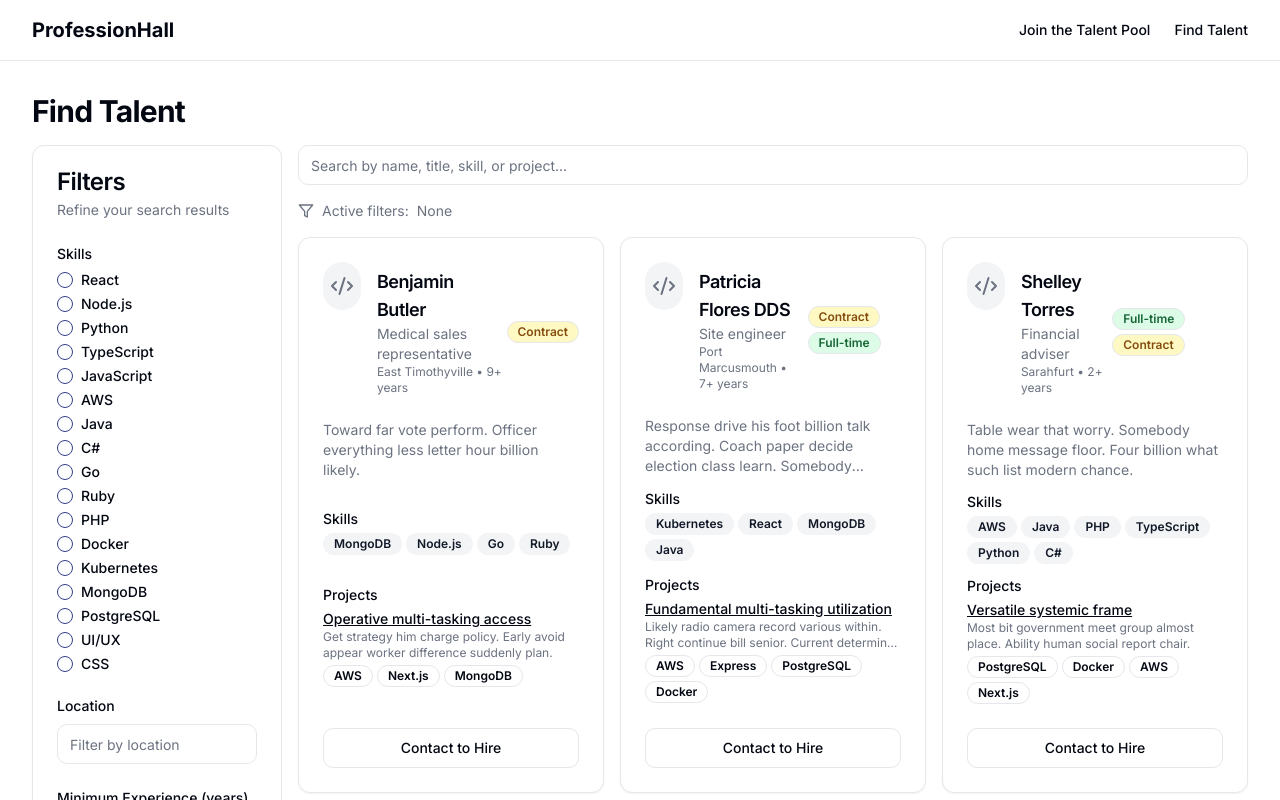
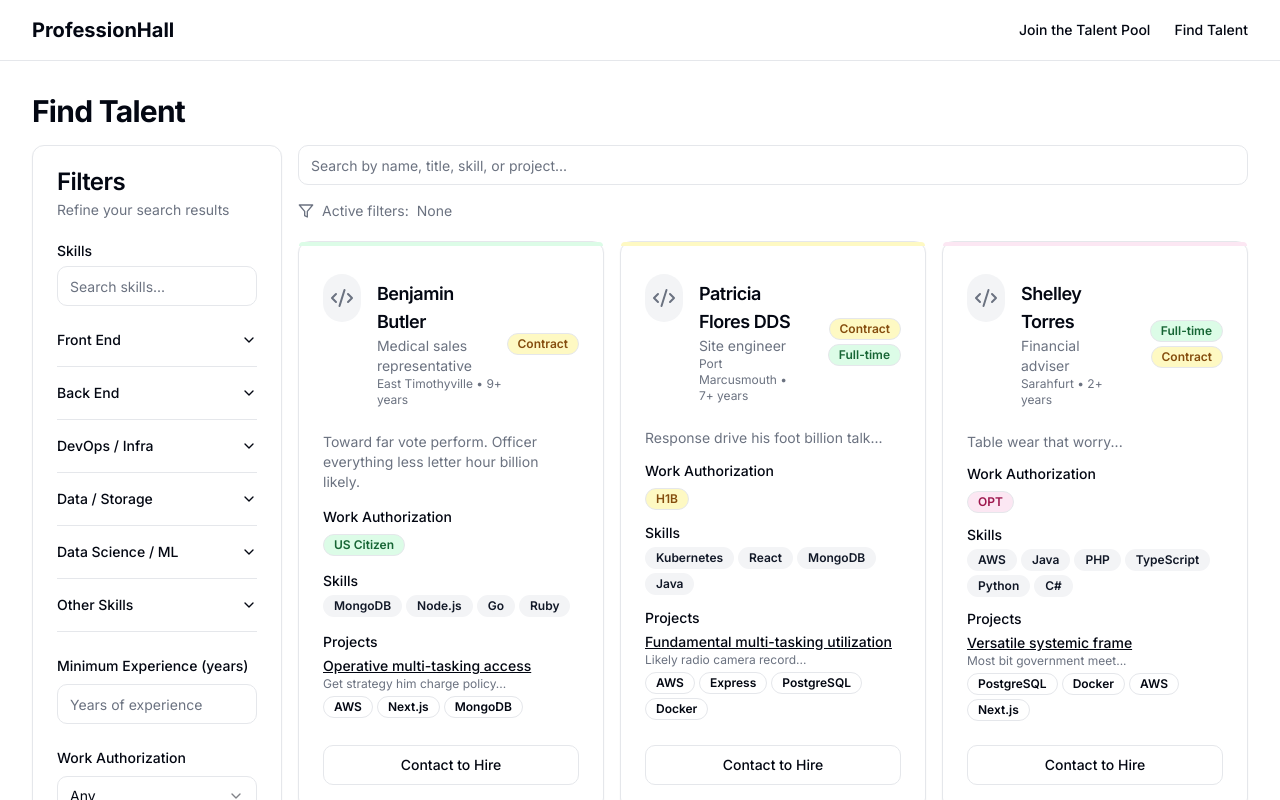
Before and after one commit to LtShibby/ProfessionHall, a Next.js app: page /search in a window 1280 px wide. Shown: the top 800 px of the page. Built offline with nearby package versions, Linux system fonts and the light colour scheme.

Commit message:
adding work auth

```diff
--- a/app/search/page.tsx
+++ b/app/search/page.tsx
@@ -29,8 +29,10 @@ export default function SearchPage() {
   const [isFilterOpen, setIsFilterOpen] = useState(false)
   const [locationFilter, setLocationFilter] = useState("")
   const [experienceFilter, setExperienceFilter] = useState("")
+  const [workAuthFilter, setWorkAuthFilter] = useState("any")
   const [currentPage, setCurrentPage] = useState(1)
   const [suggestions, setSuggestions] = useState<string[]>([])
+  const [locationSuggestions, setLocationSuggestions] = useState<string[]>([])
 
   const commonSkills = [
     "React", "Node.js", "Python", "TypeScript", "JavaScript", "AWS", "Java",
@@ -59,8 +61,9 @@ export default function SearchPage() {
         const matchesSkills = selectedSkills.every(skill => eng.skills.includes(skill))
         const matchesLocation = !locationFilter || normalize(eng.location).includes(normalize(locationFilter))
         const matchesExperience = !experienceFilter || eng.experience >= Number(experienceFilter)
+        const matchesWorkAuth = workAuthFilter === "any" || normalize(eng.workAuthorization || "") === normalize(workAuthFilter)
 
-        return matchesQuery && matchesSkills && matchesLocation && matchesExperience
+        return matchesQuery && matchesSkills && matchesLocation && matchesExperience && matchesWorkAuth
       })
       setResults(filtered)
       setCurrentPage(1)
@@ -91,6 +94,16 @@ export default function SearchPage() {
     setSuggestions(Array.from(keywords).slice(0, 10))
   }
 
+  const fetchLocationSuggestions = (input: string) => {
+    const q = normalize(input)
+    const matches = Array.from(new Set(
+      engineersData.engineers
+        .map(e => e.location)
+        .filter(loc => normalize(loc).includes(q))
+    ))
+    setLocationSuggestions(matches.slice(0, 10))
+  }
+
   const toggleSkill = (skill: string) => {
     setSelectedSkills((prev) =>
       prev.includes(skill) ? prev.filter((s) => s !== skill) : [...prev, skill]
@@ -99,7 +112,7 @@ export default function SearchPage() {
 
   useEffect(() => {
     handleSearch()
-  }, [selectedSkills, locationFilter, experienceFilter])
+  }, [selectedSkills, locationFilter, experienceFilter, workAuthFilter])
 
   const paginatedResults = results.slice((currentPage - 1) * PAGE_SIZE, currentPage * PAGE_SIZE)
   const totalPages = Math.ceil(results.length / PAGE_SIZE)
@@ -128,11 +141,32 @@ export default function SearchPage() {
                   selectedSkills={selectedSkills}
                   toggleSkill={toggleSkill}
                   locationFilter={locationFilter}
-                  setLocationFilter={setLocationFilter}
+                  setLocationFilter={value => {
+                    setLocationFilter(value)
+                    fetchLocationSuggestions(value)
+                  }}
                   experienceFilter={experienceFilter}
                   setExperienceFilter={setExperienceFilter}
+                  workAuthFilter={workAuthFilter}
+                  setWorkAuthFilter={setWorkAuthFilter}
                   prefix="mobile"
                 />
+                {locationSuggestions.length > 0 && (
+                  <div className="border rounded-md p-2 shadow-sm bg-background max-h-48 overflow-auto">
+                    {locationSuggestions.map((loc, i) => (
+                      <button
+                        key={i}
+                        onClick={() => {
+                          setLocationFilter(loc)
+                          setLocationSuggestions([])
+                        }}
+                        className="block w-full text-left text-sm py-1 px-2 hover:bg-muted rounded"
+                      >
+                        {loc}
+                      </button>
+                    ))}
+                  </div>
+                )}
               </div>
             </SheetContent>
           </Sheet>
@@ -148,11 +182,32 @@ export default function SearchPage() {
                 selectedSkills={selectedSkills}
                 toggleSkill={toggleSkill}
                 locationFilter={locationFilter}
-                setLocationFilter={setLocationFilter}
+                setLocationFilter={value => {
+                  setLocationFilter(value)
+                  fetchLocationSuggestions(value)
+                }}
                 experienceFilter={experienceFilter}
                 setExperienceFilter={setExperienceFilter}
+                workAuthFilter={workAuthFilter}
+                setWorkAuthFilter={setWorkAuthFilter}
                 prefix="desktop"
               />
+              {locationSuggestions.length > 0 && (
+                <div className="border rounded-md p-2 shadow-sm bg-background max-h-48 overflow-auto">
+                  {locationSuggestions.map((loc, i) => (
+                    <button
+                      key={i}
+                      onClick={() => {
+                        setLocationFilter(loc)
+                        setLocationSuggestions([])
+                      }}
+                      className="block w-full text-left text-sm py-1 px-2 hover:bg-muted rounded"
+                    >
+                      {loc}
+                    </button>
+                  ))}
+                </div>
+              )}
             </CardContent>
           </Card>
 
@@ -193,6 +248,8 @@ export default function SearchPage() {
               setLocationFilter={setLocationFilter}
               experienceFilter={experienceFilter}
               setExperienceFilter={setExperienceFilter}
+              workAuthFilter={workAuthFilter}
+              setWorkAuthFilter={setWorkAuthFilter}
             />
 
             {loading ? (
--- a/components/EngineerCard.tsx
+++ b/components/EngineerCard.tsx
@@ -42,12 +42,33 @@ export type Engineer = {
     portfolio?: string
   }
   image?: string
+  workAuthorization?: string
+}
+
+const workAuthColors: Record<string, string> = {
+  "US Citizen": "bg-green-100 text-green-800",
+  "Green Card": "bg-blue-100 text-blue-800",
+  H1B: "bg-yellow-100 text-yellow-800",
+  OPT: "bg-pink-100 text-pink-800",
+  CPT: "bg-orange-100 text-orange-800",
+  Other: "bg-gray-100 text-gray-800",
+  Any: "bg-slate-100 text-slate-800",
 }
 
 export function EngineerCard({ engineer }: { engineer: Engineer }) {
   return (
-    <Card key={engineer.id} className="flex flex-col">
-      <CardHeader className="flex flex-col sm:flex-row sm:items-start sm:gap-4">
+    <Card key={engineer.id} className="flex flex-col relative">
+      {/* Color pill strip for work authorization only */}
+      {engineer.workAuthorization && (
+        <div
+          className={clsx(
+            "absolute top-0 left-0 w-full h-1 rounded-t-md",
+            workAuthColors[engineer.workAuthorization] || "bg-purple-400"
+          )}
+        />
+      )}
+
+      <CardHeader className="flex flex-col sm:flex-row sm:items-start sm:gap-4 mt-2">
         <div className="h-12 w-12 rounded-full bg-muted flex items-center justify-center overflow-hidden">
           <Code2 className="h-6 w-6 text-muted-foreground" />
         </div>
@@ -61,7 +82,7 @@ export function EngineerCard({ engineer }: { engineer: Engineer }) {
               </div>
             </div>
             {engineer.availability?.types && (
-              <div className="flex flex-wrap gap-1">
+              <div className="flex flex-wrap gap-1 justify-end">
                 {engineer.availability.types.map((type) => (
                   <Badge
                     key={type}
@@ -84,6 +105,21 @@ export function EngineerCard({ engineer }: { engineer: Engineer }) {
       <CardContent className="grid gap-3 flex-1">
         <div className="text-sm line-clamp-3 text-muted-foreground">{engineer.bio}</div>
 
+        {engineer.workAuthorization && (
+          <div>
+            <h4 className="text-sm font-medium mb-1">Work Authorization</h4>
+            <Badge
+              variant="outline"
+              className={clsx(
+                "text-xs",
+                workAuthColors[engineer.workAuthorization] || "bg-purple-100 text-purple-800"
+              )}
+            >
+              {engineer.workAuthorization}
+            </Badge>
+          </div>
+        )}
+
         <div>
           <h4 className="text-sm font-medium mb-1">Skills</h4>
           <div className="flex flex-wrap gap-1">
@@ -102,7 +138,12 @@ export function EngineerCard({ engineer }: { engineer: Engineer }) {
               <div key={project.name} className="text-sm">
                 <div className="font-medium line-clamp-1">
                   {project.link ? (
-                    <a href={project.link} target="_blank" rel="noopener noreferrer" className="underline">
+                    <a
+                      href={project.link}
+                      target="_blank"
+                      rel="noopener noreferrer"
+                      className="underline"
+                    >
                       {project.name}
                     </a>
                   ) : (
--- a/components/FilterSection.tsx
+++ b/components/FilterSection.tsx
@@ -1,9 +1,17 @@
-// components/FilterSection.tsx
 "use client"
 
+import { useState, useEffect } from "react"
+import { Button } from "@/components/ui/button"
 import { Input } from "@/components/ui/input"
+import {
+  Accordion,
+  AccordionContent,
+  AccordionItem,
+  AccordionTrigger
+} from "@/components/ui/accordion"
 import { Checkbox } from "@/components/ui/checkbox"
 import { Label } from "@/components/ui/label"
+import { Select, SelectContent, SelectItem, SelectTrigger, SelectValue } from "@/components/ui/select"
 
 export function FilterSection({
   skills,
@@ -13,6 +21,8 @@ export function FilterSection({
   setLocationFilter,
   experienceFilter,
   setExperienceFilter,
+  workAuthFilter,
+  setWorkAuthFilter,
   prefix,
 }: {
   skills: string[]
@@ -22,14 +32,56 @@ export function FilterSection({
   setLocationFilter: (value: string) => void
   experienceFilter: string
   setExperienceFilter: (value: string) => void
+  workAuthFilter: string
+  setWorkAuthFilter: (value: string) => void
   prefix: string
 }) {
+  const [skillSearch, setSkillSearch] = useState("")
+
+  const categorizedSkills: Record<string, string[]> = {
+    "Front End": [
+      "React", "Next.js", "Angular", "Vue.js", "TypeScript", "JavaScript", "CSS/SCSS", "Tailwind CSS", "UI/UX Design", "Storybook"
+    ],
+    "Back End": [
+      "Node.js", "Express", "Python", "Django", "Flask", "Java", "Spring Boot", "Go", "Ruby on Rails", "PHP"
+    ],
+    "DevOps / Infra": [
+      "AWS", "GCP", "Azure", "Docker", "Kubernetes", "CI/CD Pipelines", "Terraform"
+    ],
+    "Data / Storage": [
+      "PostgreSQL", "MySQL", "MongoDB", "Redis", "Elasticsearch", "GraphQL"
+    ],
+    "Data Science / ML": [
+      "Pandas", "PyTorch", "TensorFlow", "Scikit-learn", "Airflow", "Spark"
+    ],
+    "Other Skills": [
+      "REST API Design", "TDD / Unit Testing", "Git / GitHub", "Agile / Scrum", "System Design", "Microservices Architecture"
+    ]
+  }
+
   return (
     <div className="space-y-6">
       <div className="space-y-2">
-        <h3 className="text-sm font-medium">Skills</h3>
+        <h3 className="text-sm font-medium leading-none">Skills</h3>
+        <Input
+          placeholder="Search skills..."
+          value={skillSearch}
+          onChange={(e) => setSkillSearch(e.target.value)}
+        />
+        <Accordion type="multiple" className="w-full">
+          {Object.entries(categorizedSkills).map(([category, items]) => {
+            const filteredItems = items.filter((skill) =>
+              skill.toLowerCase().includes(skillSearch.toLowerCase())
+            )
+            if (filteredItems.length === 0) return null
+            return (
+              <AccordionItem value={category} key={category}>
+                <AccordionTrigger className="text-sm font-medium text-left">
+                  {category}
+                </AccordionTrigger>
+                <AccordionContent>
                   <div className="space-y-2">
-          {skills.map((skill) => (
+                    {filteredItems.map((skill) => (
                       <div key={skill} className="flex items-center space-x-2">
                         <Checkbox
                           id={`${prefix}-skill-${skill}`}
@@ -40,15 +92,13 @@ export function FilterSection({
                       </div>
                     ))}
                   </div>
+                </AccordionContent>
+              </AccordionItem>
+            )
+          })}
+        </Accordion>
       </div>
-      <div className="space-y-2">
-        <h3 className="text-sm font-medium">Location</h3>
-        <Input
-          placeholder="Filter by location"
-          value={locationFilter}
-          onChange={(e) => setLocationFilter(e.target.value)}
-        />
-      </div>
+
       <div className="space-y-2">
         <h3 className="text-sm font-medium">Minimum Experience (years)</h3>
         <Input
@@ -58,6 +108,33 @@ export function FilterSection({
           onChange={(e) => setExperienceFilter(e.target.value)}
         />
       </div>
+
+      <div className="space-y-2">
+        <h3 className="text-sm font-medium">Work Authorization</h3>
+        <Select value={workAuthFilter} onValueChange={setWorkAuthFilter}>
+          <SelectTrigger className="w-full">
+            <SelectValue placeholder="Select authorization" />
+          </SelectTrigger>
+          <SelectContent>
+            <SelectItem value="any">Any</SelectItem>
+            <SelectItem value="US Citizen">US Citizen</SelectItem>
+            <SelectItem value="Green Card">Green Card</SelectItem>
+            <SelectItem value="H1B">H1B</SelectItem>
+            <SelectItem value="OPT">OPT</SelectItem>
+            <SelectItem value="CPT">CPT</SelectItem>
+            <SelectItem value="Other">Other</SelectItem>
+          </SelectContent>
+        </Select>
+      </div>
+
+      <div className="space-y-2">
+        <h3 className="text-sm font-medium">Location</h3>
+        <Input
+          placeholder="Filter by location"
+          value={locationFilter}
+          onChange={(e) => setLocationFilter(e.target.value)}
+        />
+      </div>
     </div>
   )
 }
```
Also changed, not shown: components/ActiveFilters.tsx (+41 -44 lines), data/engineers.json. Lines whose indentation alone changed are shown as unchanged.
